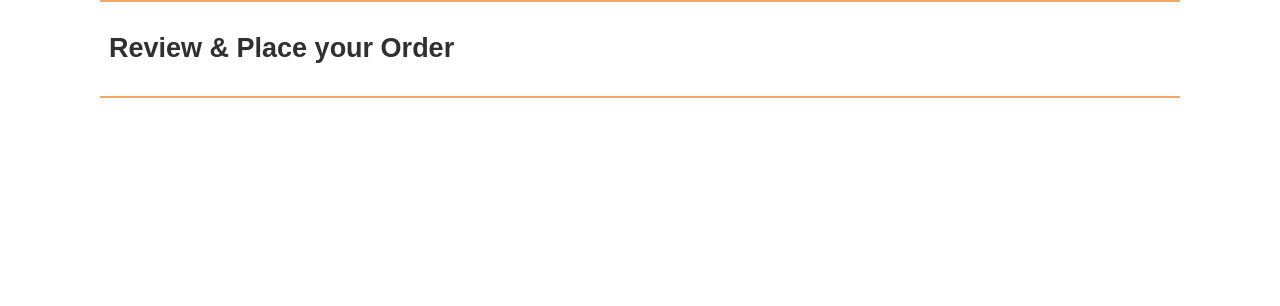
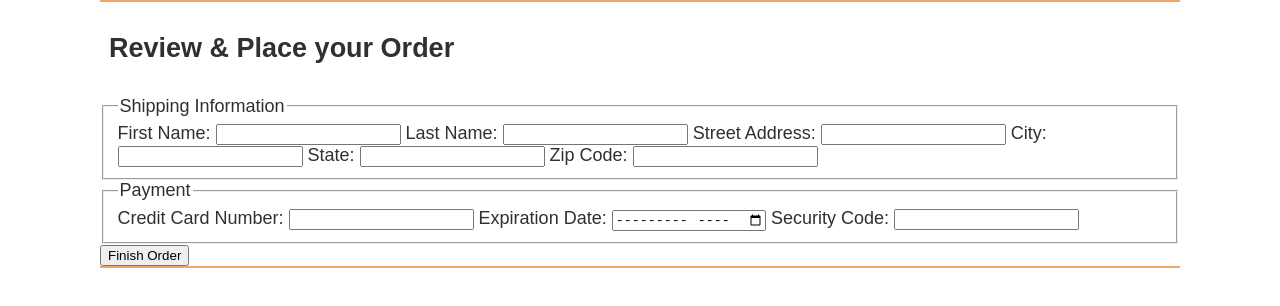
Before and after one commit to bcadolf/sleepoutside, a website: page src/checkout/index.html in a window 1280 px wide. Drawn offline with Linux system fonts and the light colour scheme; files that its build step writes are made by us from their sources.

Commit message:
team week 4 start

```diff
--- a/src/checkout/index.html
+++ b/src/checkout/index.html
@@ -18,6 +18,53 @@
       <section class="products">
         <h2>Review & Place your Order</h2>
       </section>
+      <form action="" method="post">
+        <fieldset>
+          <legend>Shipping Information</legend>
+          <label for="firstName">First Name:</label>
+          <input type="text" id="firstName" name="firstName" required />
+          <label for="lastName">Last Name:</label>
+          <input type="text" id="lastName" name="lastName" required />
+          <label for="streetAddress">Street Address:</label>
+          <input type="text" id="streetAddress" name="streetAddress" required />
+          <label for="city">City:</label>
+          <input type="text" id="city" name="city" required />
+          <label for="state">State:</label>
+          <input type="text" id="state" name="state" required />
+          <label for="zipCode">Zip Code:</label>
+          <input type="text" id="zipCode" name="zipCode" required />
+        </fieldset>
+        <fieldset>
+          <legend>Payment</legend>
+          <label for="creditCardNumber">Credit Card Number:</label>
+          <input
+            type="text"
+            id="creditCardNumber"
+            name="creditCardNumber"
+            required
+            pattern="\d{16}"
+            title="Please enter a valid 16-digit credit card number"
+          />
+          <label for="expirationDate">Expiration Date:</label>
+          <input
+            type="month"
+            id="expirationDate"
+            name="expirationDate"
+            required
+          />
+          <label for="securityCode">Security Code:</label>
+          <input
+            type="text"
+            id="securityCode"
+            name="securityCode"
+            required
+            pattern="\d{3,4}"
+            title="Please enter a valid 3-digit security code"
+          />
+        </fieldset>
+
+        <input type="submit" value="Finish Order" />
+      </form>
     </main>
 
     <footer></footer>
--- a/src/js/cart.js
+++ b/src/js/cart.js
@@ -63,10 +63,14 @@ function calculateSubtotal() {
       subtotal += cost;
     }
     cartSubtotal.classList.remove('hide');
-    cartSubtotal.innerHTML = `Subtotal: ${subtotal}`;
+    cartSubtotal.innerHTML = `Subtotal: ${subtotal} <button id=checkout>Continue to Checkout</button>`; // added checkout button
   } else {
     cartSubtotal.classList.add('hide');
   }
 }
 
 renderCartContents();
+
+document.getElementById('checkout').addEventListener('click', () => {
+  window.location.href = '../checkout/index.html';
+});
```
Also changed, not shown: package.json (line endings or trailing spaces), src/cart/index.html (line endings or trailing spaces), src/index.html (line endings or trailing spaces), src/js/main.js (line endings or trailing spaces), src/js/product.js (line endings or trailing spaces), src/product_pages/index.html (line endings or trailing spaces).
